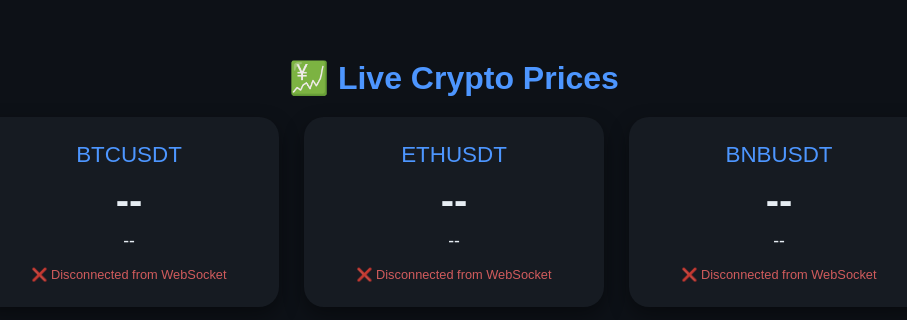
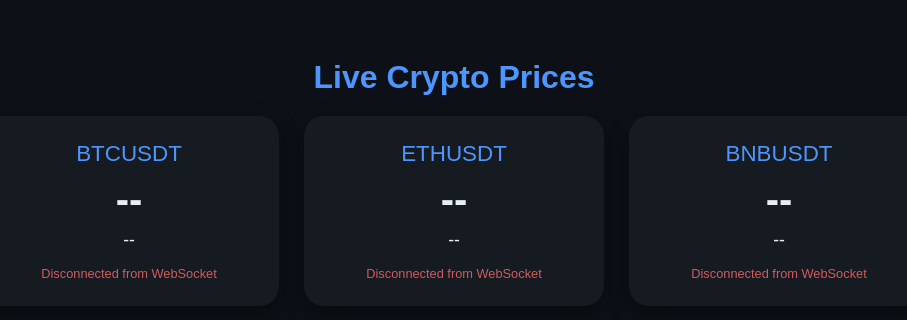
Before and after one commit to masanisunil/crypto-price-websocket, a plain HTML site: page index.html in a window 1280 px wide. Shown: the part 228-548 px from the top of the page, without its empty margins (186-1093 px from the left). Drawn offline with Linux system fonts and the light colour scheme.

Commit message:
Update index.html

```diff
--- a/index.html
+++ b/index.html
@@ -1,89 +1,3 @@
-<!-- <!DOCTYPE html>
-<html lang="en">
-<head>
-  <meta charset="UTF-8">
-  <title>Live BTC/USDT Price Tracker</title>
-  <style>
-    :root {
-      --up: #86EFAC;
-      --down: #FF6B6B;
-      --blue: #4D96FF;
-      --bg: #0d1117;
-      --text: #e6edf3;
-      --card-bg: #161b22;
-    }
-    body {
-      font-family: "Poppins", sans-serif;
-      background-color: var(--bg);
-      color: var(--text);
-      display: flex;
-      justify-content: center;
-      align-items: center;
-      height: 100vh;
-      margin: 0;
-    }
-    .card {
-      background-color: var(--card-bg);
-      padding: 40px 60px;
-      border-radius: 20px;
-      box-shadow: 0 8px 20px rgba(0,0,0,0.4);
-      text-align: center;
-      transition: transform 0.3s ease;
-    }
-    .card:hover { transform: scale(1.03); }
-    h1 { font-size: 2em; color: var(--blue); margin-bottom: 10px; }
-    #price { font-size: 3.5em; margin: 10px 0; transition: color 0.3s ease; }
-    #change { font-size: 1.5em; margin-top: 10px; font-weight: 500; }
-    #status { margin-top: 20px; font-size: 0.9em; opacity: 0.8; }
-    .fade { animation: fade 0.3s ease; }
-    @keyframes fade { from { opacity: 0.3; } to { opacity: 1; } }
-  </style>
-</head>
-<body>
-  <div class="card">
-    <h1>Live BTC/USDT Price</h1>
-    <div id="price">Connecting...</div>
-    <div id="change">--</div>
-    <div id="status">Waiting for updates...</div>
-  </div>
-  <script>
-    const ws = new WebSocket("wss://crypto-price-websocket.onrender.com/ws");
-
-    const priceEl = document.getElementById("price");
-    const changeEl = document.getElementById("change");
-    const statusEl = document.getElementById("status");
-    let lastPrice = 0;
-    ws.onopen = () => {
-      statusEl.textContent = "✅ Connected to WebSocket";
-      statusEl.style.color = "#86EFAC";
-    };
-    ws.onmessage = (event) => {
-      const data = JSON.parse(event.data);
-      const price = parseFloat(data.last_price);
-      const pct = parseFloat(data.price_change_percent).toFixed(2);
-      if (price > lastPrice) priceEl.style.color = "var(--up)";
-      else if (price < lastPrice) priceEl.style.color = "var(--down)";
-      lastPrice = price;
-      priceEl.textContent = "$" + price.toLocaleString(undefined, { minimumFractionDigits: 2 });
-      priceEl.classList.add("fade");
-      setTimeout(() => priceEl.classList.remove("fade"), 300);
-      changeEl.textContent = `24h: ${pct}%`;
-      changeEl.style.color = pct >= 0 ? "var(--up)" : "var(--down)";
-      statusEl.textContent = `Last update: ${new Date().toLocaleTimeString()}`;
-    };
-    ws.onclose = () => {
-      statusEl.textContent = "❌ Disconnected from WebSocket";
-      statusEl.style.color = "var(--down)";
-    };
-    ws.onerror = () => {
-      statusEl.textContent = "⚠️ Connection error";
-      statusEl.style.color = "orange";
-    };
-  </script>
-</body>
-</html> -->
-
-
 <!DOCTYPE html>
 <html lang="en">
 <head>
@@ -174,7 +88,7 @@
   </style>
 </head>
 <body>
-  <h1>💹 Live Crypto Prices</h1>
+  <h1> Live Crypto Prices</h1>
   <div class="container" id="crypto-container"></div>
 
   <script>
@@ -184,7 +98,7 @@
     const pairs = ["BTCUSDT", "ETHUSDT", "BNBUSDT"];
     const cards = {};
 
-    // Create cards dynamically
+
     pairs.forEach(symbol => {
       const card = document.createElement("div");
       card.className = "card";
@@ -205,7 +119,7 @@
 
     ws.onopen = () => {
       pairs.forEach(sym => {
-        cards[sym].statusEl.textContent = "✅ Connected to WebSocket";
+        cards[sym].statusEl.textContent = " Connected to WebSocket";
         cards[sym].statusEl.style.color = "var(--up)";
       });
     };
@@ -213,7 +127,7 @@
     ws.onmessage = (event) => {
       const data = JSON.parse(event.data);
       const symbol = data.symbol;
-      if (!cards[symbol]) return; // skip unknown symbol
+      if (!cards[symbol]) return;
 
       const card = cards[symbol];
       const price = parseFloat(data.last_price);
@@ -235,14 +149,14 @@
 
     ws.onclose = () => {
       pairs.forEach(sym => {
-        cards[sym].statusEl.textContent = "❌ Disconnected from WebSocket";
+        cards[sym].statusEl.textContent = " Disconnected from WebSocket";
         cards[sym].statusEl.style.color = "var(--down)";
       });
     };
 
     ws.onerror = () => {
       pairs.forEach(sym => {
-        cards[sym].statusEl.textContent = "⚠️ Connection error";
+        cards[sym].statusEl.textContent = " Connection error";
         cards[sym].statusEl.style.color = "orange";
       });
     };
```
